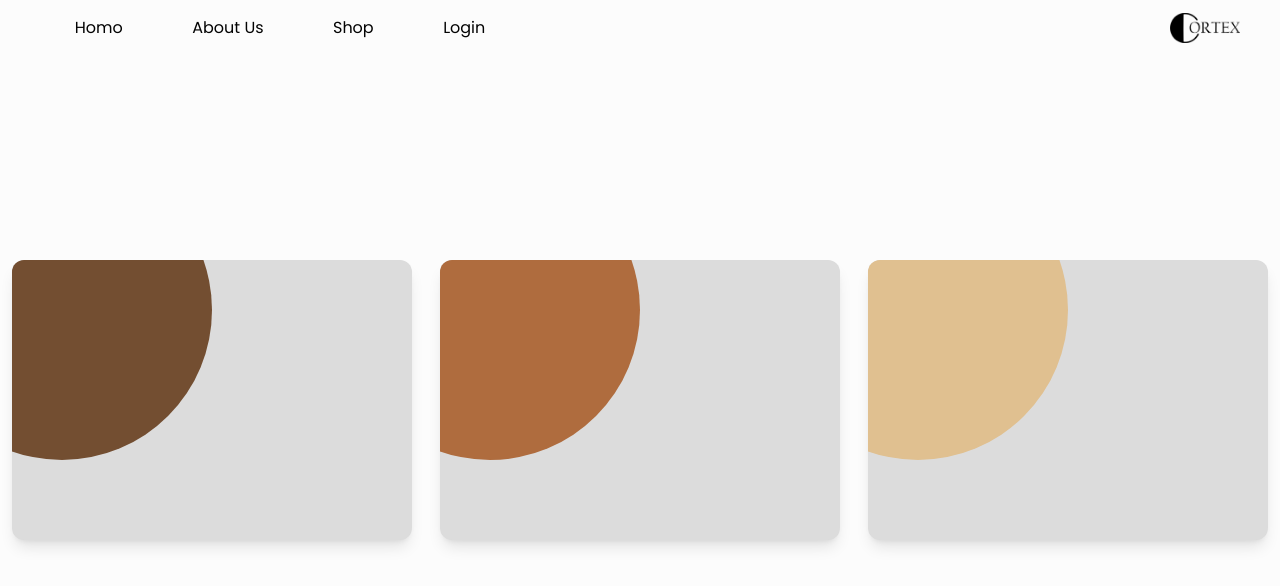
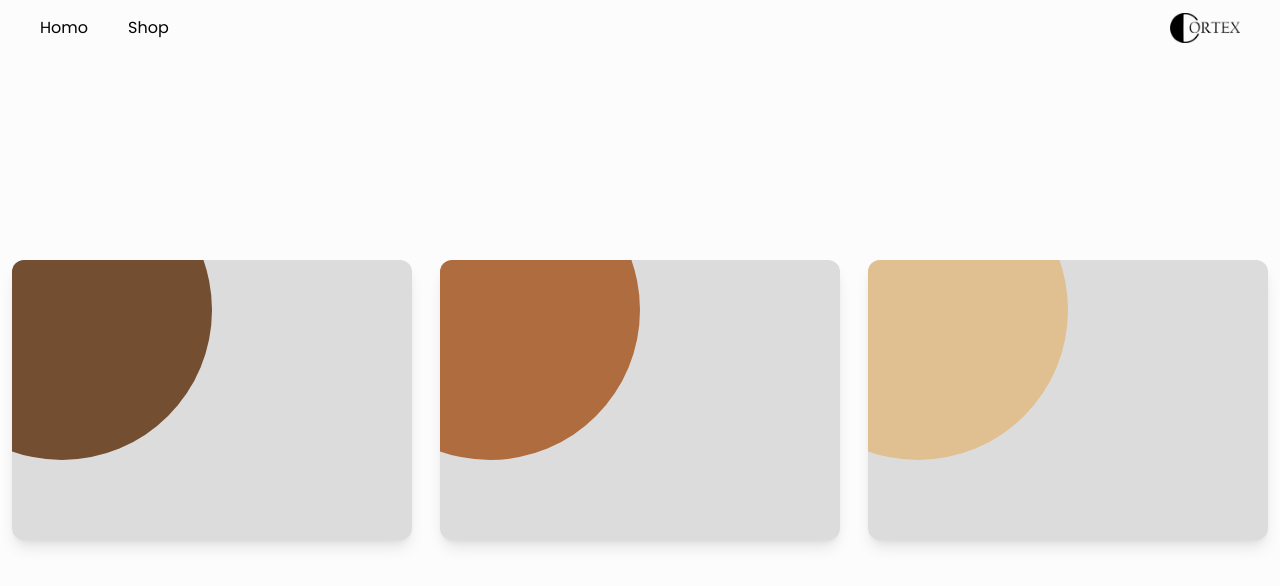
Before and after one commit to mohammad-k13/cortex, a Next.js app: page /shop in a window 1280 px wide. Shown: the top 586 px of the page. Built offline with nearby package versions, Linux system fonts and the light colour scheme.

Commit message:
finall update

```diff
--- /dev/null
+++ b/app/not-found.tsx
@@ -0,0 +1,7 @@
+export default function NotFound() {
+	return (
+		<div className="w-screen h-screen flex-center bg-white">
+			<iframe className="w-full h-full" src="https://lottie.host/embed/f84fa6dd-67f9-4983-8c1e-10762e1d1ce1/y3g136MwSf.json"></iframe>
+		</div>
+	);
+}
--- a/components/GetOrderCard_Mobile.tsx
+++ b/components/GetOrderCard_Mobile.tsx
@@ -30,10 +30,10 @@ function GetOrderCardMobile({ Info, index, onClick, isOpen }: GetOrderCardMobile
 				className="colorize-circle absolute top-[-100px] left-[-100px] w-[300px] h-[300px] rounded-full -z-10"
 				style={{ backgroundColor: Info.sectionColor }}
 			/>
-			<main className="section-conten w-full flex items-center justify-center flex-col gap-8 py-10 pt-20">
 				<h2 className="text-2xl font-bold tracking-wide expanded-title text-center text-white opacity-0">
 					{Info.ProductInfo.name}
 				</h2>
+			<main className="section-conten w-full flex items-center justify-center flex-col gap-8 py-10 pt-20">
 				<p className="text-md w-3/4 text-justify expanded-p text-white opacity-0">
 					{Info.ProductInfo.description}
 				</p>
--- a/components/Header/Header.tsx
+++ b/components/Header/Header.tsx
@@ -23,11 +23,12 @@ function Header() {
 						height={16}
 					/>{" "}
 				</div>
-				<ul className="w-2/5 h-full flex items-center justify-around ">
+				<ul className="w-2/5 h-full flex items-center justify-start gap-10">
 					{NavItems.map((navItem: NavItemInfo, index: number) => (
 						<motion.li
 							key={index}
-							style={{ color: "#030303" }}>
+							style={{ color: "#030303" }}
+							whileHover={{scale: 1.05}}>
 							<Link href={navItem.path}>{navItem.name}</Link>
 						</motion.li>
 					))}
--- a/constants/index.ts
+++ b/constants/index.ts
@@ -9,16 +9,8 @@ export const NavItems: NavItemInfo[] = [
 		path: "/",
 	},
 	{
-		name: "About Us",
-		path: "/about",
-	},
-	{
 		name: "Shop",
 		path: "/shop",
-	},
-	{
-		name: "Login",
-		path: "/login",
 	},
 ];
 
```
